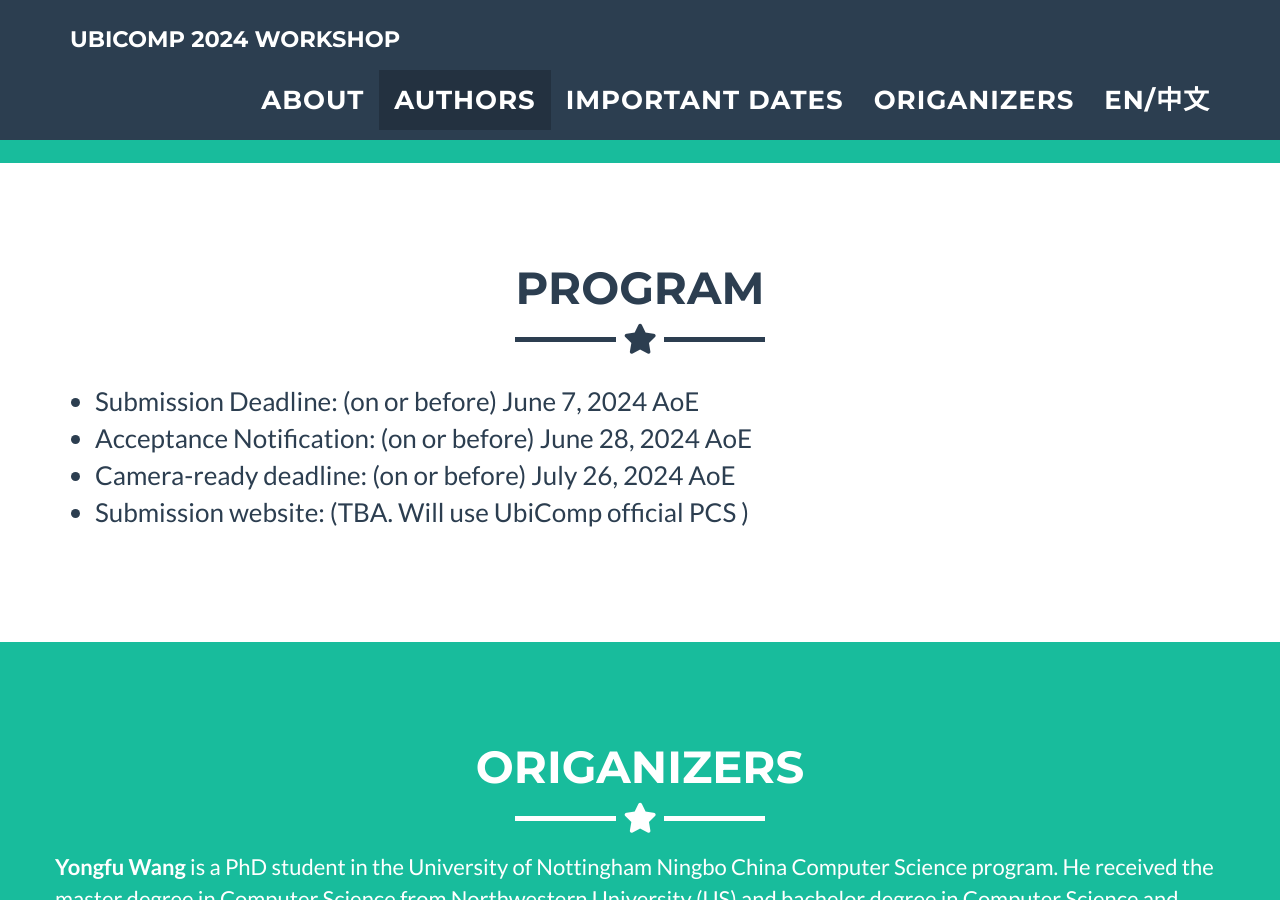
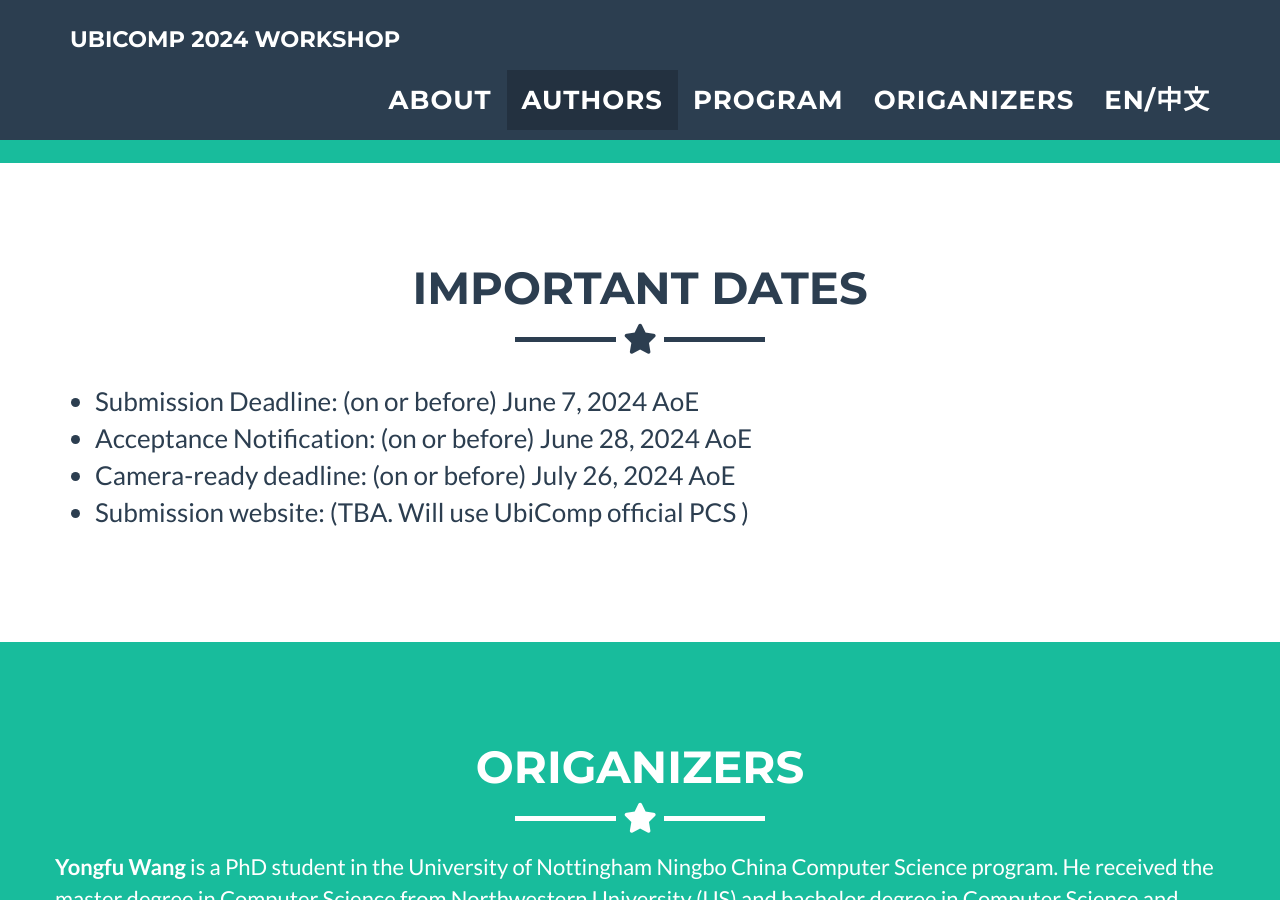
Before and after one commit to idwac/idwac.github.io, a Jekyll site: the page built from _posts/2014-07-18-project-1.markdown, in a window 1280 px wide and 900 px high, scrolled down 2926 px. Built offline with Jekyll 4.4.1, drawn with Linux system fonts in a browser that asks for light colours.

```diff
--- a/_includes/date.html
+++ b/_includes/date.html
@@ -3,8 +3,8 @@
   <div class="container">
     <div class="row">
       <div class="col-lg-12 text-center">
-        <!-- <h2>Important Dates</h2> -->
-        <h2>Program</h2>
+        <h2>Important Dates</h2>
+        <!-- <h2>Program</h2> -->
         <!-- <hr class="star-light"> -->
         <hr class="star-primary">
       </div>
--- a/_includes/nav.html
+++ b/_includes/nav.html
@@ -43,7 +43,7 @@
           <a href="#author">Authors</a>
         </li>
         <li class="page-scroll">
-          <a href="#date">Important Dates</a>
+          <a href="#date">Program</a>
         </li>
         <li class="page-scroll">
           <a href="#origanizer">Origanizers</a>
```
